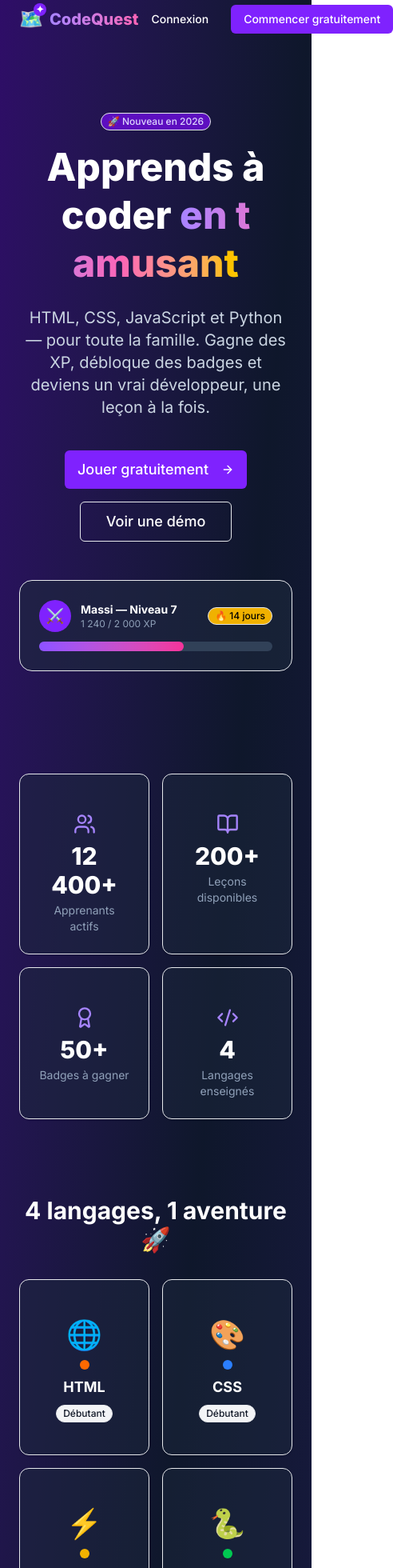
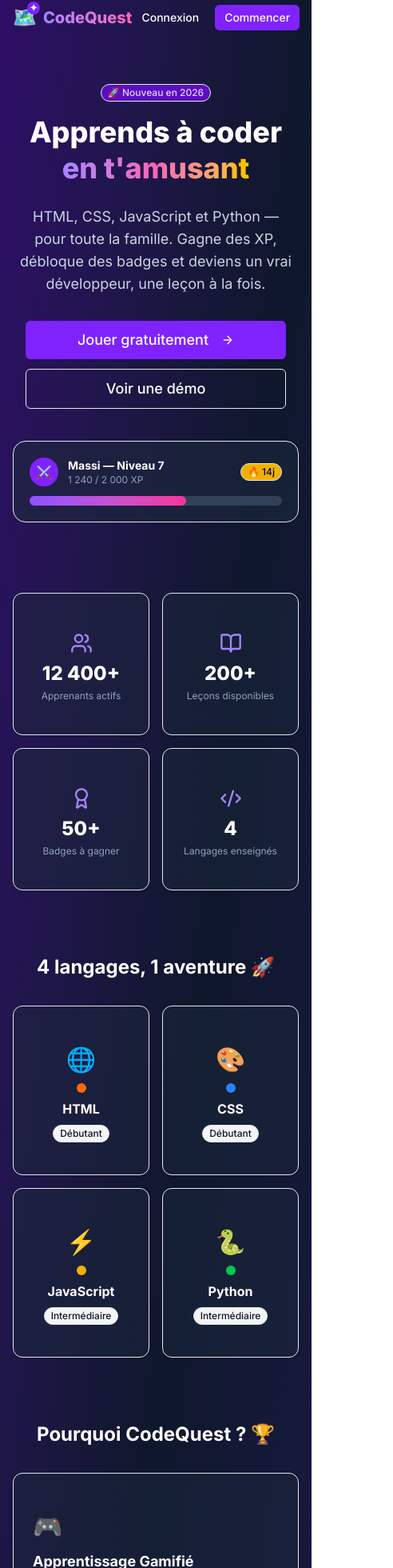
Before and after one commit to LordAlister/codequest, a Next.js app: page / in a window 390 px wide. Shown: the part 10-1970 px from the top of the page at 80% size, 492 px wide, since content can reach past the window. Built offline with nearby package versions, Linux system fonts and the light colour scheme.

Commit message:
✨ V1.0.2 - Animations + Responsive mobile + Fix TypeScript

```diff
--- a/package.json
+++ b/package.json
@@ -10,6 +10,7 @@
   },
   "dependencies": {
     "@monaco-editor/react": "^4.7.0",
+    "@supabase/ssr": "^0.8.0",
     "@supabase/supabase-js": "^2.97.0",
     "class-variance-authority": "^0.7.1",
     "clsx": "^2.1.1",
--- a/src/app/page.tsx
+++ b/src/app/page.tsx
@@ -1,18 +1,12 @@
+"use client"
+
 import Link from "next/link"
+import { motion ,Variants } from "framer-motion"
 import { Button } from "@/components/ui/button"
 import { Badge } from "@/components/ui/badge"
 import { Card, CardContent } from "@/components/ui/card"
-import {
-  Trophy,
-  Zap,
-  Code2,
-  Star,
-  ArrowRight,
-  Users,
-  BookOpen,
-  Award,
-} from "lucide-react"
-
+import { Trophy, Code2, ArrowRight, Users, BookOpen, Award } from "lucide-react"
+import AnimatedCard from "@/components/AnimatedCard"
 import Logo from "@/components/Logo"
 
 const stats = [
@@ -23,174 +17,238 @@ const stats = [
 ]
 
 const features = [
-  {
-    icon: "🎮",
-    title: "Apprentissage Gamifié",
-    desc: "Gagne des XP, monte de niveau et débloque des badges en apprenant à coder.",
-  },
-  {
-    icon: "👨‍👩‍👧",
-    title: "Mode Famille",
-    desc: "Crée des profils pour toute la famille et progressez ensemble.",
-  },
-  {
-    icon: "💻",
-    title: "Éditeur Intégré",
-    desc: "Code directement dans le navigateur, vois le résultat en temps réel.",
-  },
-  {
-    icon: "🏆",
-    title: "Défis Quotidiens",
-    desc: "Un nouveau défi chaque jour pour maintenir ta série et progresser vite.",
-  },
-  {
-    icon: "🤖",
-    title: "Aide IA",
-    desc: "Un assistant IA t'aide quand tu es bloqué, sans te donner la réponse directement.",
-  },
-  {
-    icon: "📊",
-    title: "Progression Visuelle",
-    desc: "Suis ta progression en HTML, CSS, JavaScript et Python sur un tableau de bord.",
-  },
+  { icon: "🎮", title: "Apprentissage Gamifié", desc: "Gagne des XP, monte de niveau et débloque des badges en apprenant à coder." },
+  { icon: "👨‍👩‍👧", title: "Mode Famille", desc: "Crée des profils pour toute la famille et progressez ensemble." },
+  { icon: "💻", title: "Éditeur Intégré", desc: "Code directement dans le navigateur, vois le résultat en temps réel." },
+  { icon: "🏆", title: "Défis Quotidiens", desc: "Un nouveau défi chaque jour pour maintenir ta série et progresser vite." },
+  { icon: "🤖", title: "Aide IA", desc: "Un assistant IA t'aide quand tu es bloqué, sans te donner la réponse." },
+  { icon: "📊", title: "Progression Visuelle", desc: "Suis ta progression en HTML, CSS, JavaScript et Python." },
 ]
 
 const languages = [
-  { name: "HTML", color: "bg-orange-500", level: "Débutant", emoji: "🌐" },
-  { name: "CSS", color: "bg-blue-500", level: "Débutant", emoji: "🎨" },
-  { name: "JavaScript", color: "bg-yellow-500", level: "Intermédiaire", emoji: "⚡" },
-  { name: "Python", color: "bg-green-500", level: "Intermédiaire", emoji: "🐍" },
+  { name: "HTML", color: "bg-orange-500", emoji: "🌐", level: "Débutant" },
+  { name: "CSS", color: "bg-blue-500", emoji: "🎨", level: "Débutant" },
+  { name: "JavaScript", color: "bg-yellow-500", emoji: "⚡", level: "Intermédiaire" },
+  { name: "Python", color: "bg-green-500", emoji: "🐍", level: "Intermédiaire" },
 ]
+
+const fadeUp: Variants = {
+  hidden: { opacity: 0, y: 30 },
+  visible: (i: number) => ({
+    opacity: 1,
+    y: 0,
+    transition: { delay: i * 0.1, duration: 0.5, ease: "easeOut" },
+  }),
+}
+
 
 export default function Home() {
   return (
-    <main className="min-h-screen bg-gradient-to-br from-violet-950 via-slate-900 to-indigo-950 text-white">
+    <main className="min-h-screen bg-gradient-to-br from-violet-950 via-slate-900 to-indigo-950 text-white overflow-hidden">
 
       {/* NAV */}
-      <nav className="flex items-center justify-between px-6 py-4 max-w-6xl mx-auto">
+      <motion.nav
+        initial={{ opacity: 0, y: -20 }}
+        animate={{ opacity: 1, y: 0 }}
+        transition={{ duration: 0.5 }}
+        className="flex items-center justify-between px-4 py-4 max-w-6xl mx-auto"
+      >
         <Logo size="md" href="/" />
-        <div className="flex items-center gap-3">
+        <div className="flex items-center gap-2">
           <Link href="/login">
-            <Button variant="ghost" className="text-white hover:text-violet-300">
+            <Button variant="ghost" size="sm" className="text-white hover:text-violet-300 text-sm px-3">
               Connexion
             </Button>
           </Link>
           <Link href="/signup">
-            <Button className="bg-violet-600 hover:bg-violet-500 text-white">
-              Commencer gratuitement
+            <Button size="sm" className="bg-violet-600 hover:bg-violet-500 text-white text-sm px-3">
+              Commencer
             </Button>
           </Link>
         </div>
-      </nav>
+      </motion.nav>
 
       {/* HERO */}
-      <section className="text-center px-6 py-20 max-w-4xl mx-auto">
+      <section className="text-center px-4 py-12 md:py-20 max-w-4xl mx-auto">
+        <motion.div
+          initial={{ opacity: 0, scale: 0.8 }}
+          animate={{ opacity: 1, scale: 1 }}
+          transition={{ duration: 0.5 }}
+        >
           <Badge className="mb-4 bg-violet-800 text-violet-200 border-violet-600">
             🚀 Nouveau en 2026
           </Badge>
-        <h1 className="text-5xl md:text-7xl font-extrabold mb-6 leading-tight">
+        </motion.div>
+
+        <motion.h1
+          initial={{ opacity: 0, y: 40 }}
+          animate={{ opacity: 1, y: 0 }}
+          transition={{ duration: 0.6, delay: 0.1 }}
+          className="text-4xl md:text-7xl font-extrabold mb-6 leading-tight"
+        >
           Apprends à coder{" "}
           <span className="bg-gradient-to-r from-violet-400 via-pink-400 to-yellow-400 bg-clip-text text-transparent">
-            en t amusant
+            en t'amusant
           </span>
-        </h1>
-        <p className="text-xl text-slate-300 mb-10 max-w-2xl mx-auto">
+        </motion.h1>
+
+        <motion.p
+          initial={{ opacity: 0, y: 20 }}
+          animate={{ opacity: 1, y: 0 }}
+          transition={{ duration: 0.6, delay: 0.2 }}
+          className="text-lg md:text-xl text-slate-300 mb-8 max-w-2xl mx-auto px-2"
+        >
           HTML, CSS, JavaScript et Python — pour toute la famille. Gagne des XP,
           débloque des badges et deviens un vrai développeur, une leçon à la fois.
-        </p>
-        <div className="flex flex-col sm:flex-row gap-4 justify-center">
-          <Link href="/signup">
-            <Button size="lg" className="bg-violet-600 hover:bg-violet-500 text-white px-8 py-6 text-lg">
+        </motion.p>
+
+        <motion.div
+          initial={{ opacity: 0, y: 20 }}
+          animate={{ opacity: 1, y: 0 }}
+          transition={{ duration: 0.6, delay: 0.3 }}
+          className="flex flex-col sm:flex-row gap-3 justify-center px-4"
+        >
+          <Link href="/signup" className="w-full sm:w-auto">
+            <Button size="lg" className="w-full sm:w-auto bg-violet-600 hover:bg-violet-500 text-white px-8 py-6 text-lg">
               Jouer gratuitement <ArrowRight className="ml-2" />
             </Button>
           </Link>
-          <Link href="/demo">
-              <Button size="lg" variant="outline" className="border-slate-600 text-white hover:bg-slate-800 hover:text-white bg-transparent px-8 py-6 text-lg">
+          <Link href="/demo" className="w-full sm:w-auto">
+            <Button size="lg" variant="outline" className="w-full sm:w-auto border-slate-600 text-white hover:bg-slate-800 hover:text-white bg-transparent px-8 py-6 text-lg">
               Voir une démo
             </Button>
           </Link>
-        </div>
+        </motion.div>
 
         {/* XP BAR DÉCO */}
-        <div className="mt-12 bg-slate-800/60 rounded-2xl p-6 max-w-md mx-auto border border-slate-700">
+        <motion.div
+          initial={{ opacity: 0, scale: 0.9 }}
+          animate={{ opacity: 1, scale: 1 }}
+          transition={{ duration: 0.6, delay: 0.5 }}
+          className="mt-10 bg-slate-800/60 rounded-2xl p-5 max-w-sm mx-auto border border-slate-700"
+        >
           <div className="flex items-center gap-3 mb-3">
-            <div className="w-10 h-10 rounded-full bg-violet-600 flex items-center justify-center text-lg">⚔️</div>
-            <div className="text-left">
-              <p className="font-bold text-sm">Massi — Niveau 7</p>
+            <div className="w-9 h-9 rounded-full bg-violet-600 flex items-center justify-center text-base shrink-0">⚔️</div>
+            <div className="text-left min-w-0">
+              <p className="font-bold text-sm truncate">Massi — Niveau 7</p>
               <p className="text-xs text-slate-400">1 240 / 2 000 XP</p>
             </div>
-            <Badge className="ml-auto bg-yellow-500 text-black">🔥 14 jours</Badge>
+            <Badge className="ml-auto shrink-0 bg-yellow-500 text-black text-xs">🔥 14j</Badge>
           </div>
           <div className="w-full bg-slate-700 rounded-full h-3">
-            <div className="bg-gradient-to-r from-violet-500 to-pink-500 h-3 rounded-full" style={{ width: "62%" }} />
+            <motion.div
+              initial={{ width: 0 }}
+              animate={{ width: "62%" }}
+              transition={{ duration: 1.2, delay: 0.8, ease: "easeOut" }}
+              className="bg-gradient-to-r from-violet-500 to-pink-500 h-3 rounded-full"
+            />
           </div>
-        </div>
+        </motion.div>
       </section>
 
       {/* STATS */}
-      <section className="max-w-6xl mx-auto px-6 py-12 grid grid-cols-2 md:grid-cols-4 gap-4">
-        {stats.map((s) => (
-          <Card key={s.label} className="bg-slate-800/50 border-slate-700 text-center">
-            <CardContent className="pt-6">
+      <section className="max-w-6xl mx-auto px-4 py-10 grid grid-cols-2 md:grid-cols-4 gap-4">
+        {stats.map((s, i) => (
+          <motion.div
+            key={s.label}
+            custom={i}
+            variants={fadeUp}
+            initial="hidden"
+            whileInView="visible"
+            viewport={{ once: true }}
+          >
+            <Card className="bg-slate-800/50 border-slate-700 text-center">
+              <CardContent className="pt-6 pb-4">
                 <s.icon className="mx-auto mb-2 text-violet-400" size={28} />
-              <p className="text-3xl font-extrabold text-white">{s.value}</p>
-              <p className="text-sm text-slate-400 mt-1">{s.label}</p>
+                <p className="text-2xl md:text-3xl font-extrabold text-white">{s.value}</p>
+                <p className="text-xs md:text-sm text-slate-400 mt-1">{s.label}</p>
               </CardContent>
             </Card>
+          </motion.div>
         ))}
       </section>
 
       {/* LANGAGES */}
-      <section className="max-w-6xl mx-auto px-6 py-12">
-        <h2 className="text-3xl font-bold text-center mb-8">
+      <section className="max-w-6xl mx-auto px-4 py-10">
+        <motion.h2
+          initial={{ opacity: 0, y: 20 }}
+          whileInView={{ opacity: 1, y: 0 }}
+          viewport={{ once: true }}
+          className="text-2xl md:text-3xl font-bold text-center mb-8"
+        >
           4 langages, 1 aventure 🚀
-        </h2>
+        </motion.h2>
         <div className="grid grid-cols-2 md:grid-cols-4 gap-4">
-          {languages.map((lang) => (
-            <Card key={lang.name} className="bg-slate-800/50 border-slate-700 text-center hover:scale-105 transition-transform cursor-pointer">
+          {languages.map((lang, i) => (
+            <motion.div
+              key={lang.name}
+              custom={i}
+              variants={fadeUp}
+              initial="hidden"
+              whileInView="visible"
+              viewport={{ once: true }}
+              whileHover={{ scale: 1.08, rotate: 1 }}
+            >
+              <Card className="bg-slate-800/50 border-slate-700 text-center cursor-pointer">
                 <CardContent className="pt-6 pb-4">
-                <div className="text-4xl mb-3">{lang.emoji}</div>
+                  <div className="text-3xl md:text-4xl mb-3">{lang.emoji}</div>
                   <div className={`w-3 h-3 rounded-full ${lang.color} mx-auto mb-2`} />
-                <p className="font-bold text-white text-lg">{lang.name}</p>
+                  <p className="font-bold text-white text-base md:text-lg">{lang.name}</p>
                   <Badge variant="secondary" className="mt-2 text-xs">{lang.level}</Badge>
                 </CardContent>
               </Card>
+            </motion.div>
           ))}
         </div>
       </section>
 
       {/* FEATURES */}
-      <section className="max-w-6xl mx-auto px-6 py-12">
-        <h2 className="text-3xl font-bold text-center mb-8">
+      <section className="max-w-6xl mx-auto px-4 py-10">
+        <motion.h2
+          initial={{ opacity: 0, y: 20 }}
+          whileInView={{ opacity: 1, y: 0 }}
+          viewport={{ once: true }}
+          className="text-2xl md:text-3xl font-bold text-center mb-8"
+        >
           Pourquoi CodeQuest ? 🏆
-        </h2>
-        <div className="grid md:grid-cols-3 gap-6">
-          {features.map((f) => (
-            <Card key={f.title} className="bg-slate-800/50 border-slate-700 hover:border-violet-500 transition-colors">
+        </motion.h2>
+        <div className="grid grid-cols-1 sm:grid-cols-2 md:grid-cols-3 gap-6">
+          {features.map((f, i) => (
+            <AnimatedCard key={f.title} delay={i * 0.1}>
+              <Card className="bg-slate-800/50 border-slate-700 hover:border-violet-500 transition-colors h-full">
                 <CardContent className="pt-6">
                   <div className="text-3xl mb-3">{f.icon}</div>
                   <h3 className="font-bold text-white text-lg mb-2">{f.title}</h3>
                   <p className="text-slate-400 text-sm">{f.desc}</p>
                 </CardContent>
               </Card>
+            </AnimatedCard>
           ))}
         </div>
       </section>
 
       {/* CTA FINAL */}
-      <section className="text-center px-6 py-20">
-        <h2 className="text-4xl font-extrabold mb-4">
+      <motion.section
+        initial={{ opacity: 0, y: 40 }}
+        whileInView={{ opacity: 1, y: 0 }}
+        viewport={{ once: true }}
+        transition={{ duration: 0.6 }}
+        className="text-center px-4 py-16 md:py-20"
+      >
+        <h2 className="text-3xl md:text-4xl font-extrabold mb-4">
           Prêt à commencer l aventure ? 🗺️
         </h2>
-        <p className="text-slate-300 mb-8 text-lg">
-          Rejoins des milliers d apprenants. C est gratuit, c est fun, c est CodeQuest.
+        <p className="text-slate-300 mb-8 text-base md:text-lg">
+          Rejoins des milliers d'apprenants. C'est gratuit, c'est fun, c'est CodeQuest.
         </p>
         <Link href="/signup">
+          <motion.div whileHover={{ scale: 1.05 }} whileTap={{ scale: 0.95 }} className="inline-block">
             <Button size="lg" className="bg-gradient-to-r from-violet-600 to-pink-600 hover:from-violet-500 hover:to-pink-500 text-white px-10 py-6 text-lg">
               <Trophy className="mr-2" /> Commencer mon aventure
             </Button>
+          </motion.div>
         </Link>
-      </section>
+      </motion.section>
 
       {/* FOOTER */}
       <footer className="text-center py-6 text-slate-500 text-sm border-t border-slate-800">
--- /dev/null
+++ b/src/components/AnimatedCard.tsx
@@ -0,0 +1,24 @@
+"use client"
+
+import { motion } from "framer-motion"
+
+interface AnimatedCardProps {
+  children: React.ReactNode
+  delay?: number
+  className?: string
+}
+
+export default function AnimatedCard({ children, delay = 0, className = "" }: AnimatedCardProps) {
+  return (
+    <motion.div
+      initial={{ opacity: 0, y: 30 }}
+      whileInView={{ opacity: 1, y: 0 }}
+      viewport={{ once: true }}
+      transition={{ duration: 0.5, delay: delay, ease: "easeOut" }}
+      whileHover={{ scale: 1.02 }}
+      className={className}
+    >
+      {children}
+    </motion.div>
+  )
+}
```
Also changed, not shown: eslint.config.mjs (+19 -15 lines), src/middleware.ts (added, +50 -0 lines), 1 other file (tests, documents, lock files or other folders). Lines whose indentation alone changed are shown as unchanged.
